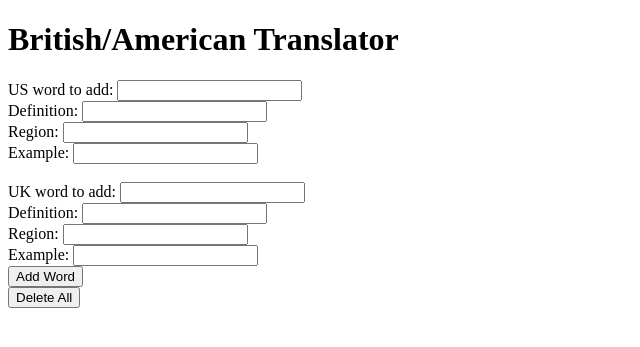
After one commit to Yhbv24/UK, a PHP site: template views/add_us_word.html.twig in a window 1280 px wide. The commit adds this page. Shown: the top 347 px of the page, without its empty margins (0-640 px from the left). Run offline with PHP 8.4, Linux system fonts and the light colour scheme; the template is opened without the code that fills it, so the values that code supplies are empty; some libraries are stand-ins or nearby versions.

Commit message:
Add basic form to add US and UK words, which adds them to the join table

```diff
--- /dev/null
+++ b/views/add_us_word.html.twig
@@ -0,0 +1,38 @@
+{% extends 'index.html.twig' %}
+{% block body %}
+    <div class="row">
+        <div class="col-sm-12">
+            <form action="/add_US_word" method="post">
+                <label for"us_word">US word to add:</label>
+                <input type="text" name="us_word" required><br>
+
+                <label for"definition">Definition:</label>
+                <input type="text" name="definition" required><br>
+
+                <label for"example">Region:</label>
+                <input type="text" name="example" required><br>
+
+                <label for"region">Example:</label>
+                <input type="text" name="region" required><br><br>
+
+                <label for"uk_word">UK word to add:</label>
+                <input type="text" name="uk_word" required><br>
+
+                <label for"uk_definition">Definition:</label>
+                <input type="text" name="uk_definition" required><br>
+
+                <label for"uk_region">Region:</label>
+                <input type="text" name="uk_region" required><br>
+
+                <label for"uk_example">Example:</label>
+                <input type="text" name="uk_example" required><br>
+
+                <button type="submit">Add Word</button>
+            </form>
+
+            <form action="/delete_all" method="post">
+                <button type="submit">Delete All</button>
+            </form>
+        </div>
+    </div>
+{% endblock %}
--- a/views/index.html.twig
+++ b/views/index.html.twig
@@ -1,4 +1,4 @@
-wr<!DOCTYPE html>
+<!DOCTYPE html>
 <html>
     <head>
         <meta charset="utf-8">
@@ -13,19 +13,30 @@ wr<!DOCTYPE html>
         {% block body %}
             <div class="container">
                 <form action="/" method="post">
-                    <label for="uk_word">Search by UK word</label>
-                    <input type="text" name="uk_word">
+                    <label for="us_word">Search by US word</label>
+                    <input type="text" name="us_word">
                     <button type="submit">Search</button>
                 </form>
 
-                {% if uk_words is not empty %}
-                    {% for word in uk_words %}
+                {% if us_words is not empty %}
+                    {% for word in us_words %}
                     <li>{{word.getWord}}</li>
                     <li>{{word.getDefinition}}</li>
                     <li>{{word.getExample}}</li>
                     <li>{{word.getRegion}}</li>
                     {% endfor %}
                 {% endif %}
+                {% if search is not empty %}
+                    <li>{{search.getWord}}</li>
+                    <li>{{search.getDefinition}}</li>
+                    <li>{{search.getExample}}</li>
+                    <li>{{search.getRegion}}</li>
+                {% endif %}
+                {% if us_words is empty %}
+                <p> No words Sorry!
+                </p>
+                {% endif %}
+                <a href="/add_US_word"><button type="button">Add a US word</button></a>
             </div>
         {% endblock %}
     </body>
```
Also changed, not shown: app/app.php (+42 -4 lines), src/UK.php (+20 -0 lines).
